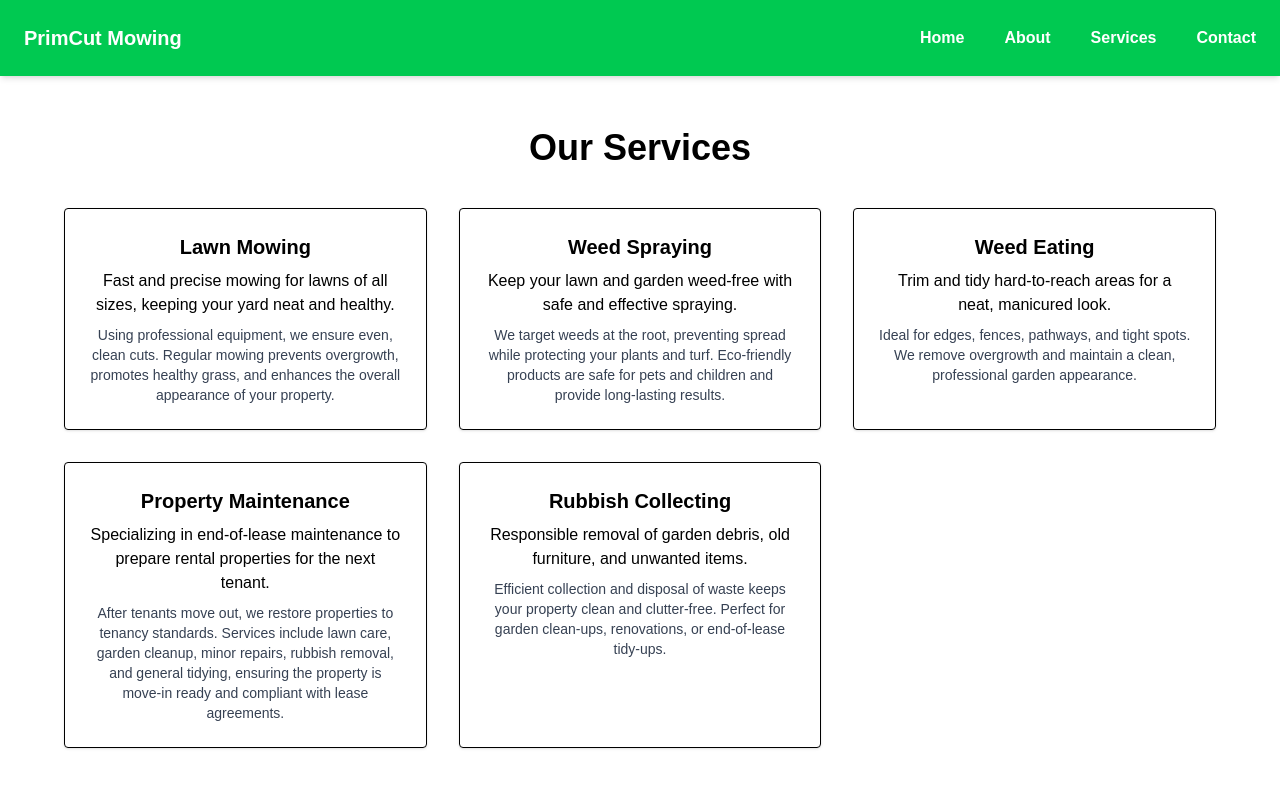
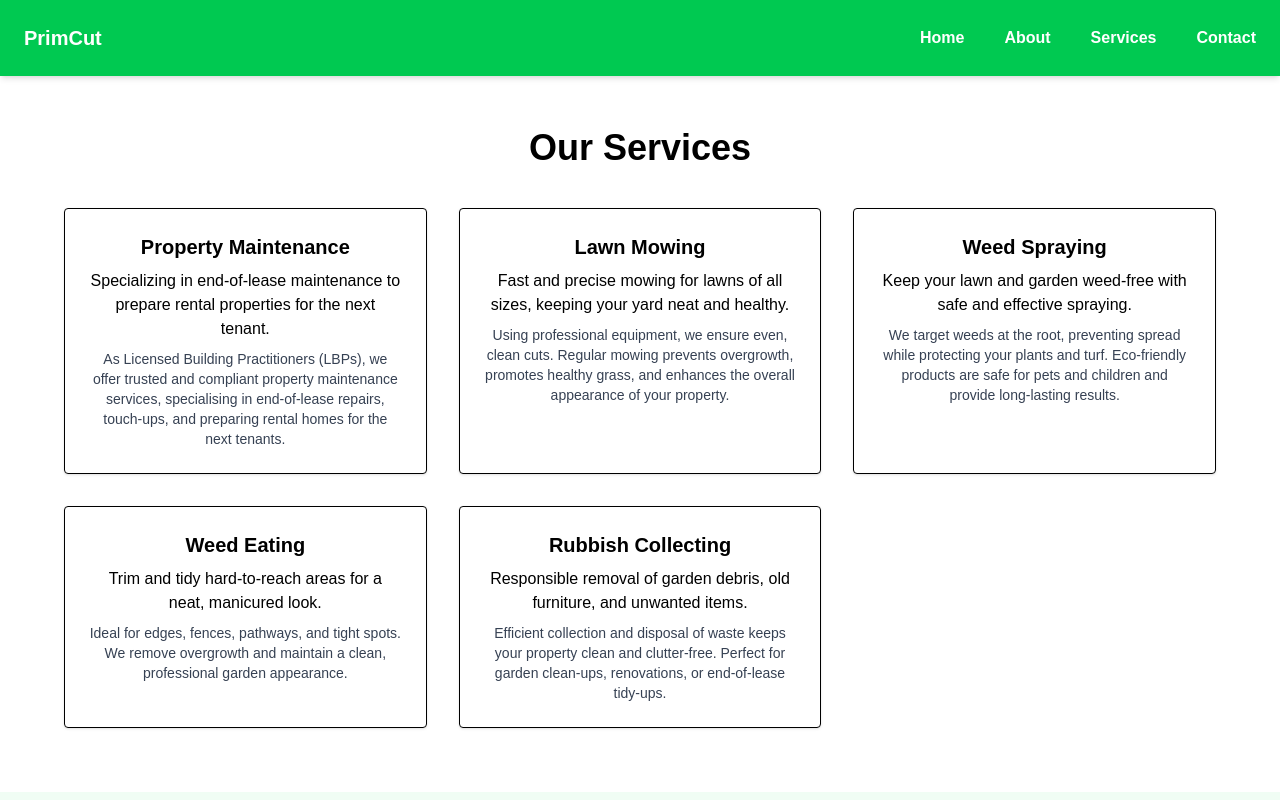
Before and after one commit to Psalms91-50-23/primcut_mowing, a Next.js app: page /services in a window 1280 px wide. Shown: the top 800 px of the page. Built offline with nearby package versions, Linux system fonts and the light colour scheme.

Commit message:
edited text and moved around order

```diff
--- a/components/NavBar.tsx
+++ b/components/NavBar.tsx
@@ -10,7 +10,7 @@ const NavBar =  () => {
     return (
     <>
       <nav className="fixed top-0 left-0 w-full flex justify-between items-center p-6 bg-green-500 text-white z-50 shadow-md">
-        <h1 className="font-bold text-xl">PrimCut Mowing</h1>
+        <h1 className="font-bold text-xl">PrimCut</h1>
         {!isMobile && (
           <ul className="flex flex-row space-x-6 text-base md:space-x-10">
             <li className="font-bold enlarge"><Link href="/">Home</Link></li>
--- a/pages/index.tsx
+++ b/pages/index.tsx
@@ -86,6 +86,10 @@ const Home: React.FC<Props> = () => {
         </h3>
         <div className="grid grid-cols-1 md:grid-cols-3 gap-8 text-center">
           <div className="p-6 border rounded shadow hover:shadow-lg transition">
+            <h4 className="font-semibold mb-2 text-xl">Property Maintenance</h4>
+            <p>Licensed Building Practitioners with decades of experience, specialising in end-of-lease maintenance to prepare rental properties for the next tenant.</p>
+          </div>
+          <div className="p-6 border rounded shadow hover:shadow-lg transition">
             <h4 className="font-semibold mb-2 text-xl">Lawn Mowing</h4>
             <p>Fast and precise mowing for lawns of all sizes.</p>
           </div>
@@ -101,10 +105,7 @@ const Home: React.FC<Props> = () => {
             <h4 className="font-semibold mb-2 text-xl">Rubbish Collecting</h4>
             <p>We remove garden debris, old furniture, and unwanted items responsibly.</p>
           </div>
-          <div className="p-6 border rounded shadow hover:shadow-lg transition">
-            <h4 className="font-semibold mb-2 text-xl">Property Maintenance</h4>
-            <p>Specializing in end-of-lease maintenance to prepare rental properties for the next tenant.</p>
-          </div>
+
         </div>
       </section>
       <section className="py-16 px-6 md:px-16 bg-green-50 text-black text-center">
--- a/pages/services.tsx
+++ b/pages/services.tsx
@@ -8,6 +8,13 @@ const Services = (props: Props) => {
       <section className="py-16 px-6 md:px-16 bg-white text-black">
         <h3 className="text-3xl md:text-4xl font-bold mb-10 text-center">Our Services</h3>
         <div className="grid grid-cols-1 md:grid-cols-3 gap-8 text-center">
+          <div className="p-6 border rounded shadow hover:shadow-lg transition hover:scale-105">
+            <h4 className="font-semibold mb-2 text-xl">Property Maintenance</h4>
+            <p>Specializing in end-of-lease maintenance to prepare rental properties for the next tenant.</p>
+            <p className="mt-2 text-sm text-gray-700">
+              As Licensed Building Practitioners (LBPs), we offer trusted and compliant property maintenance services, specialising in end-of-lease repairs, touch-ups, and preparing rental homes for the next tenants.
+            </p>
+          </div>
           <div className="p-6 border rounded shadow hover:shadow-lg transition hover:scale-105">
             <h4 className="font-semibold mb-2 text-xl">Lawn Mowing</h4>
             <p>Fast and precise mowing for lawns of all sizes, keeping your yard neat and healthy.</p>
@@ -29,13 +36,7 @@ const Services = (props: Props) => {
               Ideal for edges, fences, pathways, and tight spots. We remove overgrowth and maintain a clean, professional garden appearance.
             </p>
           </div>
-          <div className="p-6 border rounded shadow hover:shadow-lg transition hover:scale-105">
-            <h4 className="font-semibold mb-2 text-xl">Property Maintenance</h4>
-            <p>Specializing in end-of-lease maintenance to prepare rental properties for the next tenant.</p>
-            <p className="mt-2 text-sm text-gray-700">
-              After tenants move out, we restore properties to tenancy standards. Services include lawn care, garden cleanup, minor repairs, rubbish removal, and general tidying, ensuring the property is move-in ready and compliant with lease agreements.
-            </p>
-          </div>
+
           <div className="p-6 border rounded shadow hover:shadow-lg transition hover:scale-105">
             <h4 className="font-semibold mb-2 text-xl">Rubbish Collecting</h4>
             <p>Responsible removal of garden debris, old furniture, and unwanted items.</p>
```
